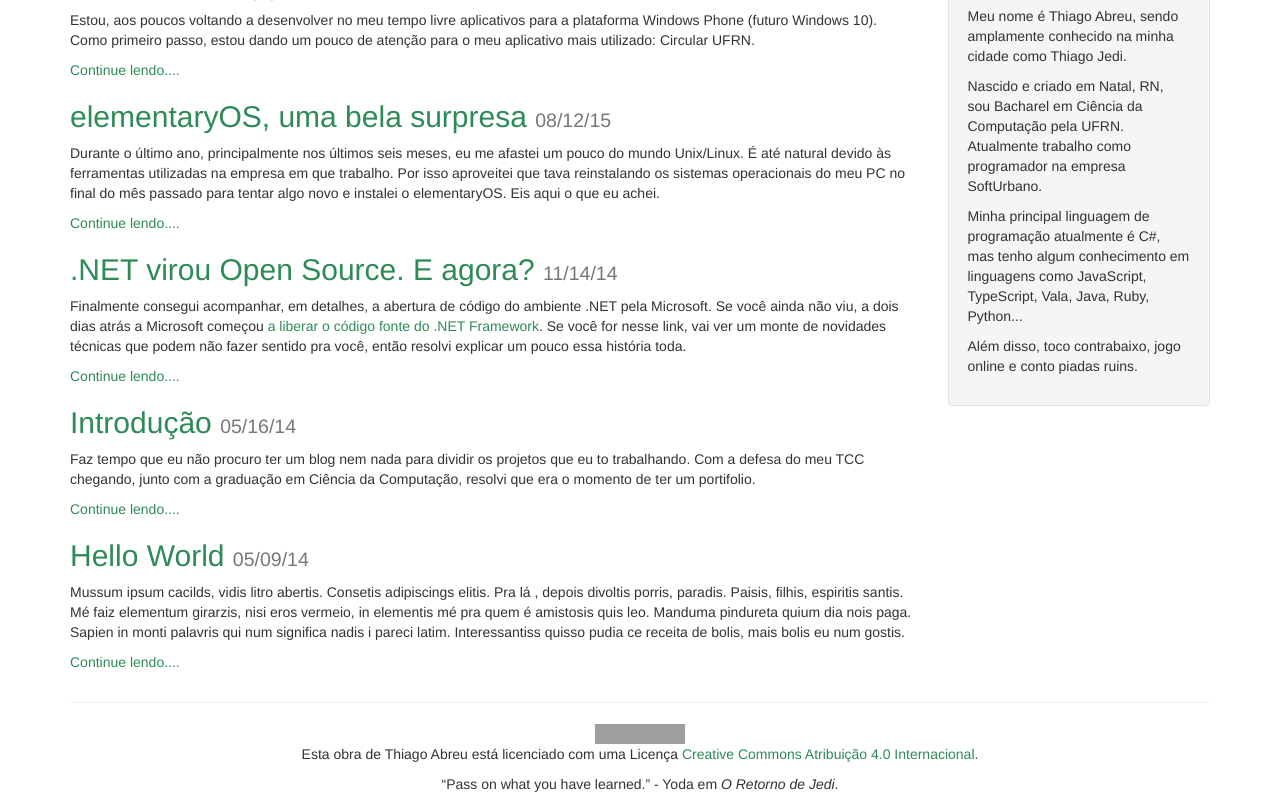
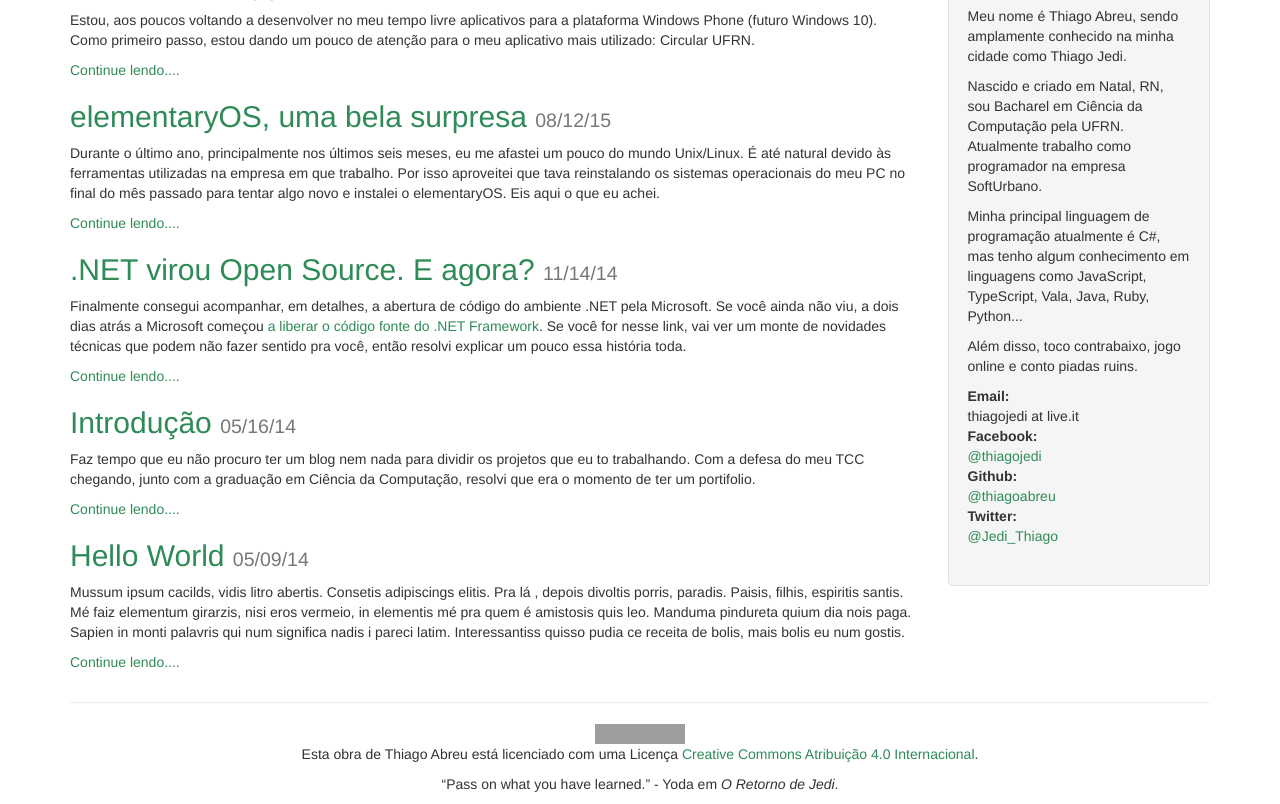
Before and after one commit to thiagojedi/thiagojedi.github.io, a Jekyll site: the page built from blog/index.html, in a window 1280 px wide, cut to the strip 426-1230 px from the top of the page. Built offline with Jekyll 4.4.1, drawn with Linux system fonts in a browser that asks for light colours; the list of posts is cut into pages by our own code; grey boxes are pictures that could not be loaded.

Commit message:
Adicionando área de contato

```diff
--- a/_includes/side_bar.html
+++ b/_includes/side_bar.html
@@ -6,7 +6,7 @@
 	<p>
 		Meu nome é Thiago Abreu, sendo amplamente conhecido na minha cidade como Thiago Jedi.
 	</p>
-	<span class="hidden-xs">
+	<div class="hidden-xs">
         <p>
             Nascido e criado em Natal, RN, sou Bacharel em Ciência da Computação pela UFRN. Atualmente trabalho como programador na empresa SoftUrbano.
         </p>
@@ -16,5 +16,17 @@
         <p>
             Além disso, toco contrabaixo, jogo online e conto piadas ruins.
         </p>
-    </span>
+    </div>
+    <div class="contato">
+        <dl>
+            <dt>Email:</dt>
+            <dd>thiagojedi at live.it</dd>
+            <dt>Facebook:</dt>
+            <dd><a href="http://fb.com/thiagojedi">@thiagojedi</a></dd>
+            <dt>Github:</dt>
+            <dd><a href="http://github.com/thiagoabreu">@thiagoabreu</a></dd>
+            <dt>Twitter:</dt>
+            <dd><a href="http://twitter.com/Jedi_Thiago">@Jedi_Thiago</a></dd>
+        </dl>
+    </div>
 </div>
```
